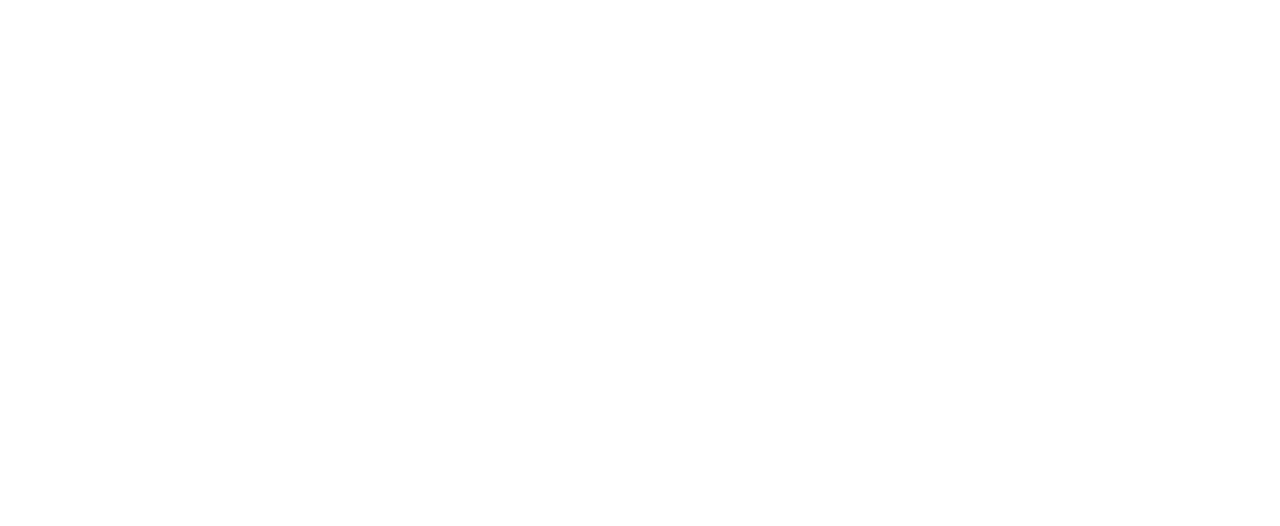
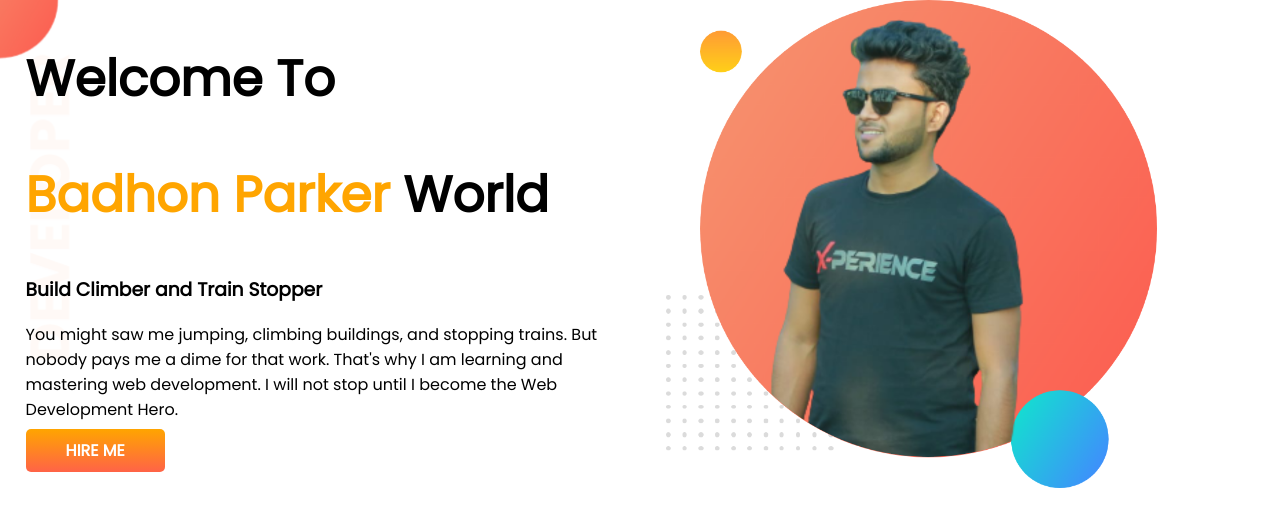
Before and after one commit to Md-Badhon-Sheikh/developer-portfolio, a plain HTML site: page index.html in a window 1280 px wide. Drawn offline with Linux system fonts and the light colour scheme.

Commit message:
somting update

```diff
--- a/index.html
+++ b/index.html
@@ -1,13 +1,35 @@
 <!DOCTYPE html>
 <html lang="en">
+
 <head>
     <meta charset="UTF-8">
     <meta http-equiv="X-UA-Compatible" content="IE=edge">
     <meta name="viewport" content="width=device-width, initial-scale=1.0">
     <title>Badhon portfolio</title>
+    <link rel="preconnect" href="https://fonts.googleapis.com">
+    <link rel="preconnect" href="https://fonts.gstatic.com" crossorigin>
+    <link href="https://fonts.googleapis.com/css2?family=Poppins&display=swap" rel="stylesheet">
     <link rel="stylesheet" href="style.css">
 </head>
+
 <body>
+    <section class="banner-top">
+        <div class="half-width">
+            <h1>Welcome To</h1>
+            <h1><span class="orange-color">Badhon Parker </span>World</h1>
+            <h3>Build Climber and Train Stopper</h3>
+            <p>You might saw me jumping, climbing buildings, and stopping trains. But nobody pays me a dime for that
+                work.
+                That's why I am learning and mastering web development. I will not stop until I become the Web
+                Development
+                Hero.</p>
+            <a class="link-button" target="_blank" href="https://www.facebook.com/">HIRE ME</a>
+        </div>
+        <div class="half-width">
+            <img src="images/badhon-bg.png" alt="">
+        </div>
+    </section>
 
 </body>
+
 </html>
--- a/style.css
+++ b/style.css
@@ -0,0 +1,32 @@
+body{
+    font-family: 'Poppins', sans-serif;
+    margin: 0;
+}
+h1{
+    font-size: 50px;
+}
+section{
+    display: flex;
+}
+.orange-color{
+    color: orange;
+}
+.half-width{
+    width: 50%;
+    padding-left: 2%;
+}
+.half-width img{
+    width: 80%;
+}
+.link-button{
+    text-decoration: none;
+    background-image: linear-gradient(orange, tomato);
+    padding: 10px 40px;
+    border-radius: 5px;
+    color: white;
+    font-weight: 700;
+}
+.banner-top{
+    background-image: url(images/top-banner.png);
+    background-repeat: no-repeat;
+}
```
Also changed, not shown: images/badhon-bg.png (added), images/dream-bg.png (added), images/exp-bg.png (added), images/jhankar.png (added), images/jhankar2.png (added), images/my-bg.png (added), images/my-bg2.png (added), images/top-banner.png (added).
